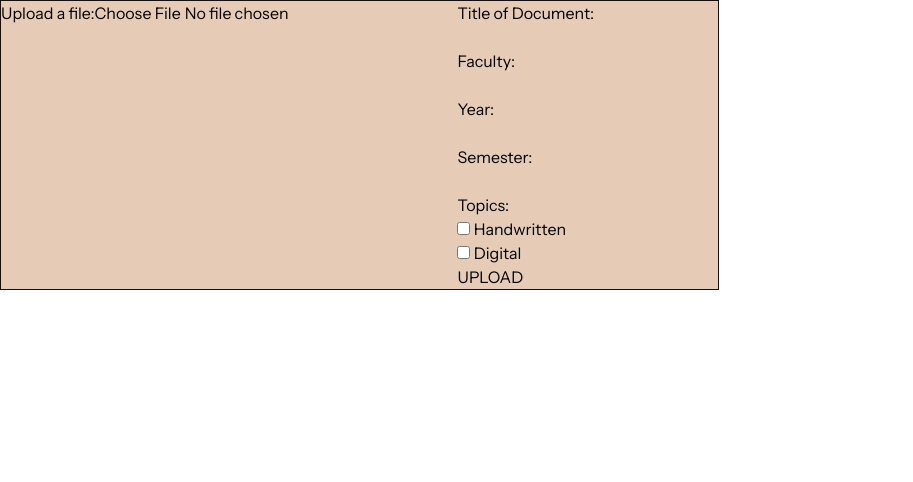
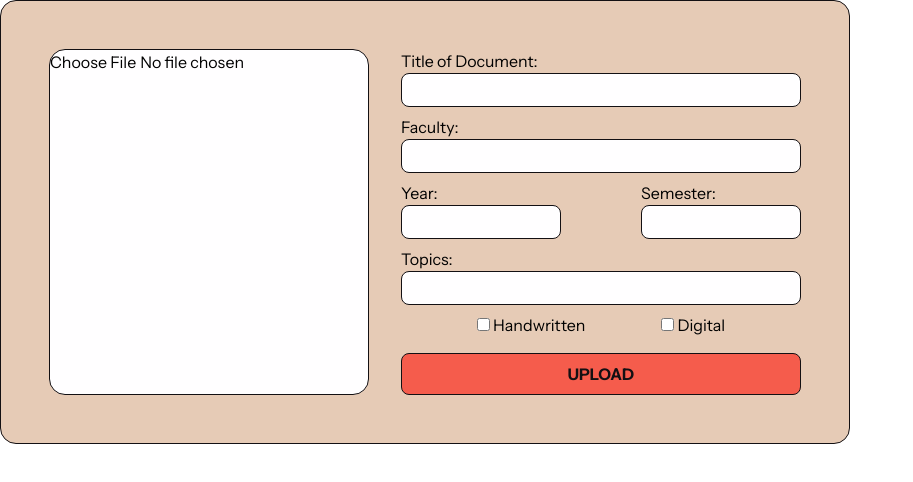
Before and after one commit to SumedhaSinghRathor/notes-ki-dukaan, a React (Vite) app in the folder frontend/: page / in a window 1280 px wide. Shown: the top 482 px of the page, without its empty margins (0-913 px from the left). Built offline with nearby package versions, Linux system fonts and the light colour scheme.

Commit message:
Upload Dialog Box

```diff
--- a/frontend/src/components/Feature1/Feature1.jsx
+++ b/frontend/src/components/Feature1/Feature1.jsx
@@ -4,7 +4,7 @@ import "./Feature1.css";
 function Feature1() {
   return (
     <div className="feature1 bg-orange-white w-94vw flex flex-wrap items-center justify-between mx-[3em] p-[4em] border-1 border-black">
-      <div className="img1 w-[16em] h-[16em] shadow-[10px_10px_#131013] border-1 border-black"></div>
+      <div className="img1 w-[16em] h-[16em] shadow-[2em_2em_#131013] border-1 border-black"></div>
       <p className="max-w-[675px] text-[2em] font-semibold text-start">
         Share your notes and get access to viewing others as well.
       </p>
--- a/frontend/src/components/Feature2/Feature2.jsx
+++ b/frontend/src/components/Feature2/Feature2.jsx
@@ -7,7 +7,7 @@ function Feature2() {
       <p className="max-w-[675px] text-[2em] font-semibold text-end">
         Bookmark your notes for easy access later.
       </p>
-      <div className="img2 w-[16em] h-[16em] shadow-[10px_10px_#131013] border-1 border-black"></div>
+      <div className="img2 w-[16em] h-[16em] shadow-[2em_2em_#131013] border-1 border-black"></div>
     </div>
   );
 }
--- a/frontend/src/components/Feature3/Feature3.jsx
+++ b/frontend/src/components/Feature3/Feature3.jsx
@@ -4,7 +4,7 @@ import "./Feature3.css";
 function Feature3() {
   return (
     <div className="feature3 bg-orange-white w-94vw flex flex-wrap items-center justify-between mx-[3em] p-[4em] border-1 border-black">
-      <div className="img3 w-[16em] h-[16em] shadow-[10px_10px_#131013] border-1 border-black"></div>
+      <div className="img3 w-[16em] h-[16em] shadow-[2em_2em_#131013] border-1 border-black"></div>
       <p className="max-w-[675px] text-[2em] font-semibold text-start">
         Helps you focus more on your studies than browsing around for study
         materials.
--- a/frontend/src/components/Navbar.jsx
+++ b/frontend/src/components/Navbar.jsx
@@ -3,7 +3,7 @@ import React from "react";
 function Navbar() {
   return (
     <div className="navbar flex items-center justify-between w-screen bg-black text-white font-medium px-[50px] py-[5px]">
-      <div className="flex items-center gap-[10px]">
+      <div className="flex items-center gap-[2em]">
         <div className="h-[50px] w-[50px] bg-white rounded-[5px]"></div>
         NOTES <br />
         KI DUKAAN
@@ -11,7 +11,7 @@ function Navbar() {
       <div className="text-black bg-dark-orange text-center font-bold w-[900px] rounded-[20px]">
         SEARCH BAR
       </div>
-      <div className="h-[50px] w-[50px] bg-white rounded-[10px]"></div>
+      <div className="h-[50px] w-[50px] bg-white rounded-[2em]"></div>
     </div>
   );
 }
--- a/frontend/src/pages/CreateAcc/CreateAccDialog.jsx
+++ b/frontend/src/pages/CreateAcc/CreateAccDialog.jsx
@@ -3,12 +3,12 @@ import React from "react";
 function CreateAcc() {
   return (
     <div className="bg-orange-white w-fit border-1 p-[100px] flex flex-col gap-[32px] rounded-[20px]">
-      <div className="flex flex-col gap-[8px]">
+      <div className="flex flex-col gap-[0.5em]">
         <div className="">
           <label htmlFor="">
             Enter Username: <br />
             <input
-              className="bg-white border-1 border-black rounded-[8px] w-[560px] px-[10px] py-[4px]"
+              className="bg-white border-1 border-black rounded-[0.5em] w-[560px] px-[2em] py-[0.25em]"
               type="text"
               placeholder="Username"
             />
@@ -20,7 +20,7 @@ function CreateAcc() {
             <select
               name=""
               id=""
-              className="bg-white border-1 border-black rounded-[8px] w-[240px] p-[4px]"
+              className="bg-white border-1 border-black rounded-[0.5em] w-[240px] p-[0.25em]"
             >
               <option value="">1st</option>
               <option value="">2nd</option>
@@ -37,7 +37,7 @@ function CreateAcc() {
             <select
               name=""
               id=""
-              className="bg-white border-1 border-black rounded-[8px] w-[240px] p-[4px]"
+              className="bg-white border-1 border-black rounded-[0.5em] w-[240px] p-[0.25em]"
             >
               <option value="">1st</option>
               <option value="">2nd</option>
@@ -52,7 +52,7 @@ function CreateAcc() {
         </div>
       </div>
       <div>
-        <button className="font-bold p-[10px] border-1 border-black rounded-[16px] bg-dark-orange text-black w-[560px]">
+        <button className="font-bold text-center p-[2em] border-1 border-black rounded-[16px] bg-dark-orange text-black w-[560px]">
           CREATE UPLOAD
         </button>
       </div>
--- a/frontend/src/pages/Home/Thumbnail.jsx
+++ b/frontend/src/pages/Home/Thumbnail.jsx
@@ -4,23 +4,25 @@ function Thumbnail() {
   return (
     <div className="w-[280px]">
       <div className="thumbnailimg w-[100%] h-[280px] bg-light-orange border-1 border-black"></div>
-      <div className="info flex flex-col gap-[4px]">
+      <div className="info flex flex-col gap-[0.25em]">
         <div className="title_bookmark flex justify-between items-center">
-          <div className="title font-bold text-[24px]">Basic Memory Unit</div>
-          <div className="bookmark text-[24px]">🔖</div>
+          <div className="title font-bold text-[20.25em]">
+            Basic Memory Unit
+          </div>
+          <div className="bookmark text-[20.25em]">🔖</div>
         </div>
 
-        <div className="faculty text-[18px]">Anil Kumar Swain</div>
+        <div className="faculty text-[10.5em]">Anil Kumar Swain</div>
         <div className="tags_rating flex justify-between items-center">
           <div className="tags flex justify-between gap-3">
-            <div className="tag_1 bg-light-orange py-2 px-4 rounded-[8px] border-1 border-black">
+            <div className="tag_1 bg-light-orange py-2 px-4 rounded-[0.5em] border-1 border-black">
               COA
             </div>
-            <div className="tag_2 bg-light-orange py-2 px-4 rounded-[8px] border-1 border-black">
+            <div className="tag_2 bg-light-orange py-2 px-4 rounded-[0.5em] border-1 border-black">
               HPC
             </div>
           </div>
-          <div className="rating flex justify-between gap-[8px]">
+          <div className="rating flex justify-between gap-[0.5em]">
             <div className="num">4.27</div>
             <div className="star">⭐</div>
           </div>
--- a/frontend/src/pages/Upload/Upload.jsx
+++ b/frontend/src/pages/Upload/Upload.jsx
@@ -2,49 +2,67 @@ import React from "react";
 
 function Upload() {
   return (
-    <div className="flex bg-orange-white border-1 border-black w-fit h-fit">
+    <div className="flex bg-orange-white border-1 border-black w-fit h-fit rounded-[1em] gap-[2em] p-[3em]">
       <div className="file">
-        <label htmlFor="">
-          {" "}
-          Upload a file:
-          <input type="file" />
-        </label>
+        <input
+          type="file"
+          className="w-[20em] h-full rounded-[1em] bg-white border-1 border-black"
+        />
       </div>
-      <div className="form">
-        <div className="info">
+      <div className="form flex flex-col gap-[1em]">
+        <div className="info flex flex-col gap-[0.5em]">
           <div className="title">
             <label htmlFor="">
-              Title of Document: <br /> <input type="text" />
+              Title of Document: <br />
+              <input
+                type="text"
+                className="bg-white border-1 border-black rounded-[0.5em] w-[25em] px-[0.5em] py-[0.25em]"
+              />
             </label>
           </div>
           <div className="faculty">
             <label htmlFor="">
               Faculty: <br />
-              <input type="text" />
+              <input
+                type="text"
+                className="bg-white border-1 border-black rounded-[0.5em] w-[25em] px-[0.5em] py-[0.25em]"
+              />
             </label>
           </div>
-          <div className="time">
+          <div className="time flex justify-between">
             <div className="year">
               <label htmlFor="">
                 Year: <br />
-                <input type="year" />
+                <input
+                  type="year"
+                  className="bg-white border-1 border-black rounded-[0.5em] w-[10em] px-[0.5em] py-[0.25em]"
+                />
               </label>
             </div>
             <div className="semester">
               <label htmlFor="">
-                Semester: <br /> <input type="text" />
+                Semester: <br />{" "}
+                <input
+                  type="text"
+                  className="bg-white border-1 border-black rounded-[0.5em] w-[10em] px-[0.5em] py-[0.25em]"
+                />
               </label>
             </div>
           </div>
           <div className="tags">
             <label htmlFor="">
-              Topics: <input type="text" />
+              Topics: <br />
+              <input
+                type="text"
+                className="bg-white border-1 border-black rounded-[0.5em] w-[25em] px-[2em] py-[0.25em]"
+              />
             </label>
           </div>
-          <div className="type">
+          <div className="type flex justify-evenly">
             <div className="handwritten">
               <label htmlFor="">
-                <input type="checkbox" /> Handwritten
+                <input type="checkbox" className="bg-orange-white" />{" "}
+                Handwritten
               </label>
             </div>
             <div className="digital">
@@ -54,7 +72,9 @@ function Upload() {
             </div>
           </div>
         </div>
-        <div className="upload">UPLOAD</div>
+        <div className="upload font-bold text-center px-[2em] py-[0.5em] border-1 border-black rounded-[0.5em] bg-dark-orange text-black w-[25em]">
+          UPLOAD
+        </div>
       </div>
     </div>
   );
```
Also changed, not shown: 1 other file (tests, documents, lock files or other folders).
